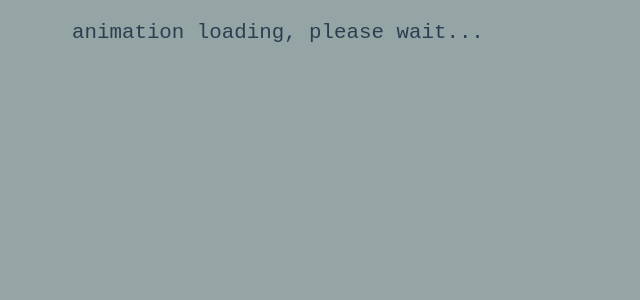
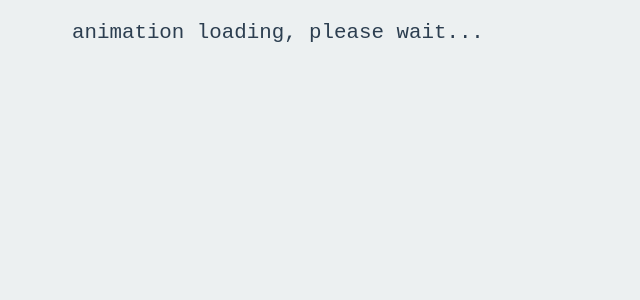
Before and after one commit to nadeldrucker/nadeldrucker.dev, a Jekyll site: the page built from index.html, in a window 1280 px wide. Shown: the top 300 px of the page, without its empty margins (0-640 px from the left). Built offline with Jekyll 4.4.1, drawn with Linux system fonts in a browser that asks for light colours.

Commit message:
Change color theme

```diff
--- a/assets/css/screensaver.scss
+++ b/assets/css/screensaver.scss
@@ -5,7 +5,7 @@
 	font-family: 'Courier New', Helvetica, Arial, sans-serif;
 	font-size: 1.3rem;
 	font-weight: 300;
-	background-color: #95a5a6;
+	background-color: #ecf0f1;
 }
 
 div#div-body {
@@ -24,7 +24,7 @@
 	border: 0;
 	overflow: hidden;
 	display: block;
-	background-color: #34495e;
+	background-color: #2c3e50;
 }
 
 
@@ -40,7 +40,7 @@
 		border: 0;
 		overflow: hidden;
 		display: block;
-		background-color: #34495e;
+		background-color: #2c3e50;
 	}
 }
 
--- a/assets/js/screen.js
+++ b/assets/js/screen.js
@@ -1,7 +1,7 @@
 const TIMEOUT = 5000;
 
 const COLORS = ['#1abc9c', '#2ecc71', '#3498db',
-        '#9b59b6', '#f1c40f', '#e67e22', '#e74c3c'];
+        '#9b59b6', '#e74c3c', '#e67e22', '#f1c40f'];
 
 // initialize body displayed and screensaver hidden
 var div_screen = document.getElementById("div-screen");
```
